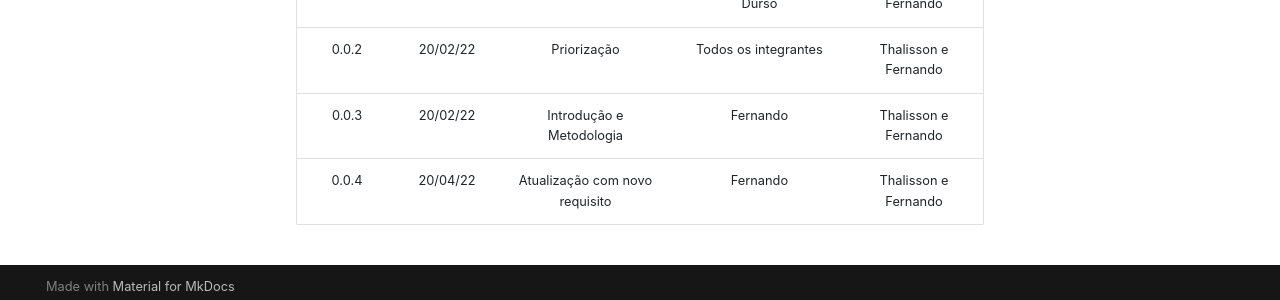
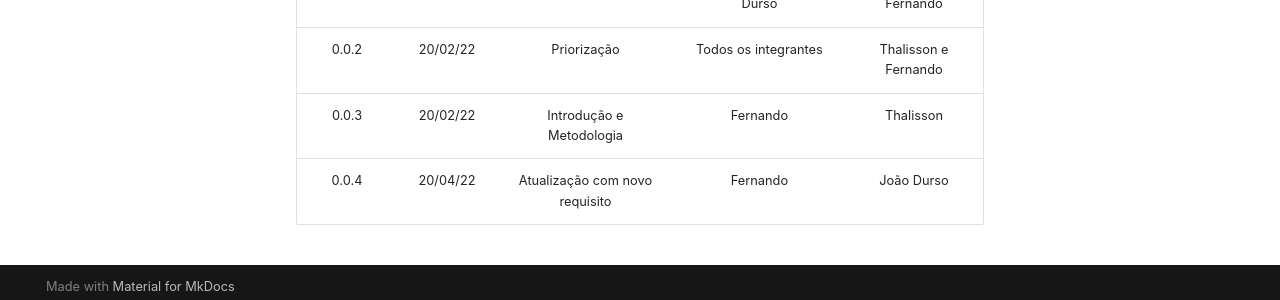
Before and after one commit to Requisitos-de-Software/2021.2-MedSUS, an MkDocs documentation site: the page built from docs/priorization/moscow.md, in a window 1280 px wide and 900 px high, scrolled down 2584 px. Shown: the part 591-891 px from the top of the window. Built offline with MkDocs 1.6.1 and Material for MkDocs 9.7.7, drawn with Linux system fonts in a browser that asks for light colours; some web fonts are replaced; comment, search, counter and statistics services are not loaded.

Commit message:
Update version history

```diff
--- a/docs/priorization/moscow.md
+++ b/docs/priorization/moscow.md
@@ -78,5 +78,5 @@ Este documento foi baseado nas <a href="https://requisitos-de-software.github.io
 | :----: | :------: | :----------------------------: | :---------------------------: | :------------------: |
 | 0.0.1  | 20/02/22 |           Criação              | Gabriel Oliveira e João Durso | Thalisson e Fernando |
 | 0.0.2  | 20/02/22 |          Priorização           |     Todos os integrantes      | Thalisson e Fernando |
-| 0.0.3  | 20/02/22 |     Introdução e Metodologia   |           Fernando            | Thalisson e Fernando |
-| 0.0.4  | 20/04/22 | Atualização com novo requisito |           Fernando            | Thalisson e Fernando |
+| 0.0.3  | 20/02/22 |     Introdução e Metodologia   |           Fernando            |        Thalisson     |
+| 0.0.4  | 20/04/22 | Atualização com novo requisito |           Fernando            |       João Durso     |
```
